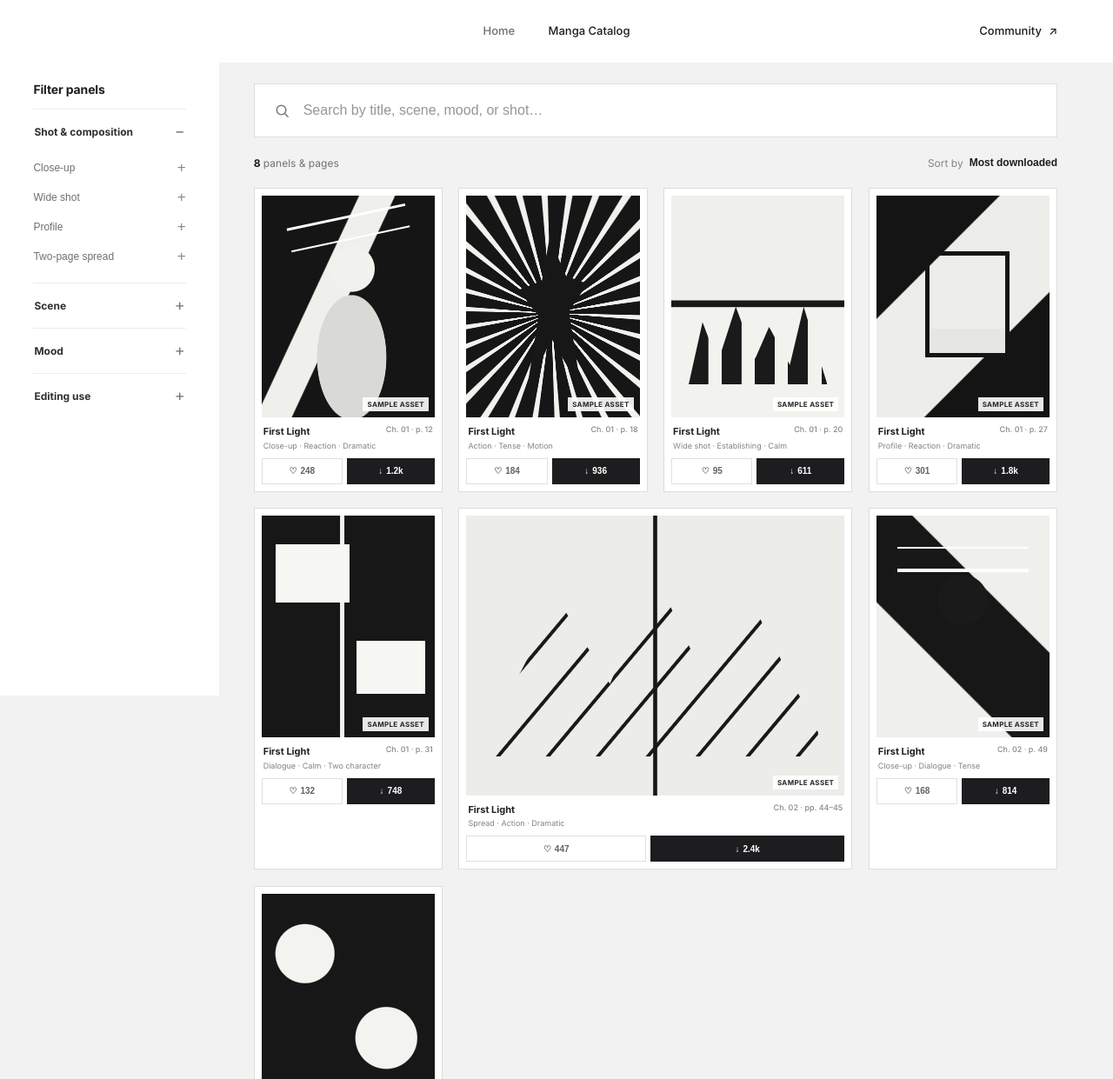
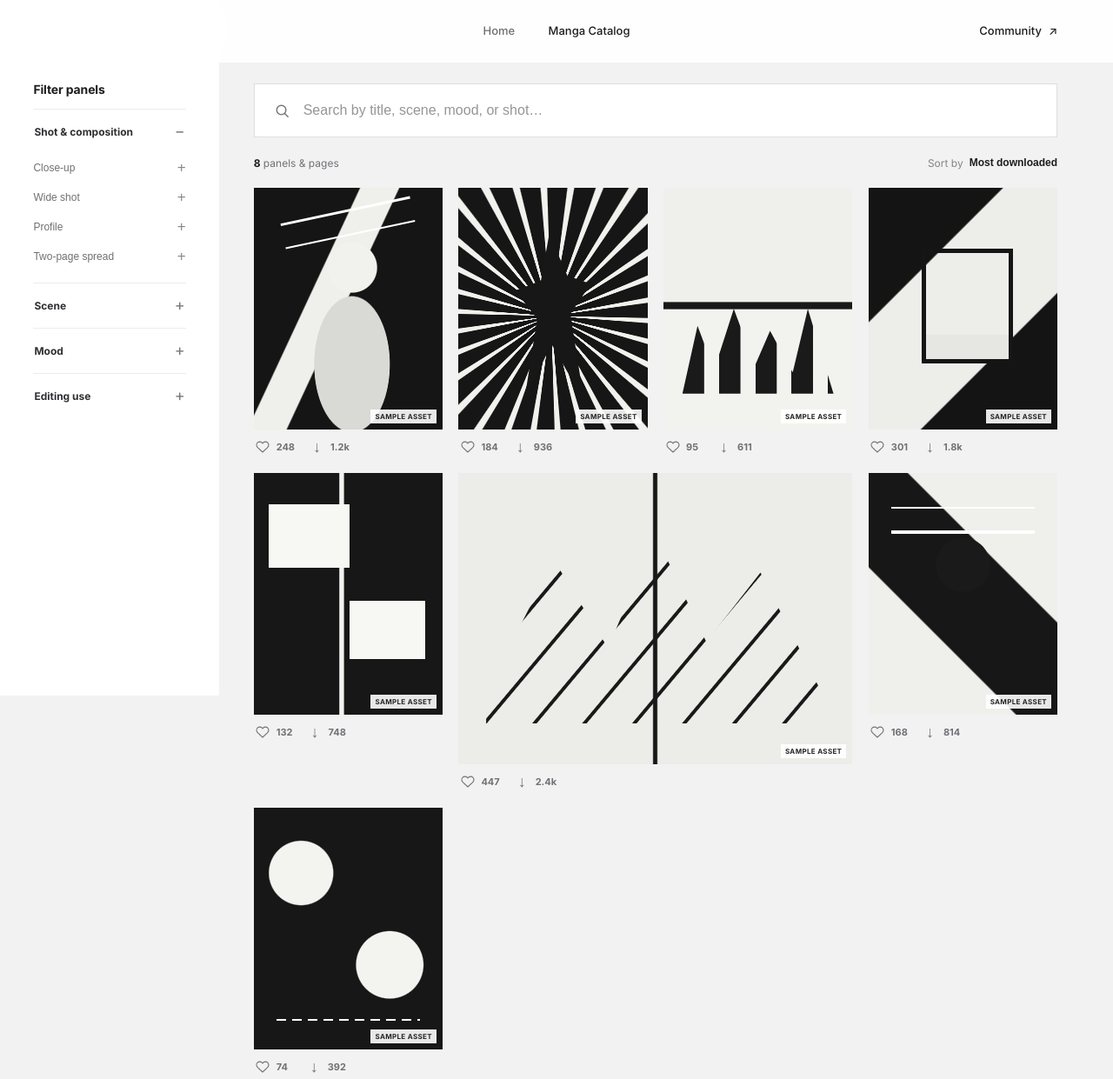
Before and after one commit to ryduzz1/hxlftone-web, a plain HTML site: page catalog.html in a window 1280 px wide. Shown: the top 1241 px of the page at 87% size. Drawn offline with Linux system fonts and the light colour scheme.

Commit message:
Polish catalog card actions with icon interactions

```diff
--- a/catalog.html
+++ b/catalog.html
@@ -87,43 +87,35 @@
             <div class="panel-grid" id="panel-grid">
               <article class="catalog-card" data-tags="close-up reaction dramatic zoom" data-search="first light close up reaction dramatic face page 12">
                 <div class="placeholder-panel panel-closeup" aria-label="Placeholder close-up panel artwork"><span>Sample asset</span></div>
-                <div class="card-copy"><p><strong>First Light</strong><span>Ch. 01 · p. 12</span></p><small>Close-up · Reaction · Dramatic</small></div>
-                <div class="card-actions"><button class="metric-button like-button" type="button" aria-label="Like First Light panel">♡ <span>248</span></button><button class="download-button" type="button">↓ <span>1.2k</span></button></div>
+                <div class="card-actions"><button class="icon-button like-button" type="button" aria-label="Like panel"><svg viewBox="0 0 24 24" aria-hidden="true"><path d="M20.8 4.8a5.5 5.5 0 0 0-7.8 0L12 5.8l-1-1a5.5 5.5 0 0 0-7.8 7.8l1 1L12 21l7.8-7.4 1-1a5.5 5.5 0 0 0 0-7.8Z"/></svg></button><span class="metric-count">248</span><button class="icon-button download-button" type="button" aria-label="Download panel">↓</button><span class="metric-count">1.2k</span></div>
               </article>
               <article class="catalog-card" data-tags="action tense pan shake" data-search="first light action tense movement fight page 18">
                 <div class="placeholder-panel panel-action" aria-label="Placeholder action panel artwork"><span>Sample asset</span></div>
-                <div class="card-copy"><p><strong>First Light</strong><span>Ch. 01 · p. 18</span></p><small>Action · Tense · Motion</small></div>
-                <div class="card-actions"><button class="metric-button like-button" type="button" aria-label="Like First Light panel">♡ <span>184</span></button><button class="download-button" type="button">↓ <span>936</span></button></div>
+                <div class="card-actions"><button class="icon-button like-button" type="button" aria-label="Like panel"><svg viewBox="0 0 24 24" aria-hidden="true"><path d="M20.8 4.8a5.5 5.5 0 0 0-7.8 0L12 5.8l-1-1a5.5 5.5 0 0 0-7.8 7.8l1 1L12 21l7.8-7.4 1-1a5.5 5.5 0 0 0 0-7.8Z"/></svg></button><span class="metric-count">184</span><button class="icon-button download-button" type="button" aria-label="Download panel">↓</button><span class="metric-count">936</span></div>
               </article>
               <article class="catalog-card" data-tags="wide establishing calm pan" data-search="first light wide establishing calm landscape page 20">
                 <div class="placeholder-panel panel-wide" aria-label="Placeholder wide panel artwork"><span>Sample asset</span></div>
-                <div class="card-copy"><p><strong>First Light</strong><span>Ch. 01 · p. 20</span></p><small>Wide shot · Establishing · Calm</small></div>
-                <div class="card-actions"><button class="metric-button like-button" type="button" aria-label="Like First Light panel">♡ <span>95</span></button><button class="download-button" type="button">↓ <span>611</span></button></div>
+                <div class="card-actions"><button class="icon-button like-button" type="button" aria-label="Like panel"><svg viewBox="0 0 24 24" aria-hidden="true"><path d="M20.8 4.8a5.5 5.5 0 0 0-7.8 0L12 5.8l-1-1a5.5 5.5 0 0 0-7.8 7.8l1 1L12 21l7.8-7.4 1-1a5.5 5.5 0 0 0 0-7.8Z"/></svg></button><span class="metric-count">95</span><button class="icon-button download-button" type="button" aria-label="Download panel">↓</button><span class="metric-count">611</span></div>
               </article>
               <article class="catalog-card" data-tags="profile reaction dramatic zoom" data-search="first light profile reaction dramatic page 27">
                 <div class="placeholder-panel panel-profile" aria-label="Placeholder profile panel artwork"><span>Sample asset</span></div>
-                <div class="card-copy"><p><strong>First Light</strong><span>Ch. 01 · p. 27</span></p><small>Profile · Reaction · Dramatic</small></div>
-                <div class="card-actions"><button class="metric-button like-button" type="button" aria-label="Like First Light panel">♡ <span>301</span></button><button class="download-button" type="button">↓ <span>1.8k</span></button></div>
+                <div class="card-actions"><button class="icon-button like-button" type="button" aria-label="Like panel"><svg viewBox="0 0 24 24" aria-hidden="true"><path d="M20.8 4.8a5.5 5.5 0 0 0-7.8 0L12 5.8l-1-1a5.5 5.5 0 0 0-7.8 7.8l1 1L12 21l7.8-7.4 1-1a5.5 5.5 0 0 0 0-7.8Z"/></svg></button><span class="metric-count">301</span><button class="icon-button download-button" type="button" aria-label="Download panel">↓</button><span class="metric-count">1.8k</span></div>
               </article>
               <article class="catalog-card" data-tags="dialogue calm zoom" data-search="first light dialogue calm speech bubbles page 31">
                 <div class="placeholder-panel panel-dialogue" aria-label="Placeholder dialogue panel artwork"><span>Sample asset</span></div>
-                <div class="card-copy"><p><strong>First Light</strong><span>Ch. 01 · p. 31</span></p><small>Dialogue · Calm · Two character</small></div>
-                <div class="card-actions"><button class="metric-button like-button" type="button" aria-label="Like First Light panel">♡ <span>132</span></button><button class="download-button" type="button">↓ <span>748</span></button></div>
+                <div class="card-actions"><button class="icon-button like-button" type="button" aria-label="Like panel"><svg viewBox="0 0 24 24" aria-hidden="true"><path d="M20.8 4.8a5.5 5.5 0 0 0-7.8 0L12 5.8l-1-1a5.5 5.5 0 0 0-7.8 7.8l1 1L12 21l7.8-7.4 1-1a5.5 5.5 0 0 0 0-7.8Z"/></svg></button><span class="metric-count">132</span><button class="icon-button download-button" type="button" aria-label="Download panel">↓</button><span class="metric-count">748</span></div>
               </article>
               <article class="catalog-card landscape-card" data-tags="spread action dramatic pan shake" data-search="first light two page spread action dramatic page 44 45">
                 <div class="placeholder-panel panel-spread" aria-label="Placeholder two-page spread artwork"><span>Sample asset</span></div>
-                <div class="card-copy"><p><strong>First Light</strong><span>Ch. 02 · pp. 44–45</span></p><small>Spread · Action · Dramatic</small></div>
-                <div class="card-actions"><button class="metric-button like-button" type="button" aria-label="Like First Light page spread">♡ <span>447</span></button><button class="download-button" type="button">↓ <span>2.4k</span></button></div>
+                <div class="card-actions"><button class="icon-button like-button" type="button" aria-label="Like page spread"><svg viewBox="0 0 24 24" aria-hidden="true"><path d="M20.8 4.8a5.5 5.5 0 0 0-7.8 0L12 5.8l-1-1a5.5 5.5 0 0 0-7.8 7.8l1 1L12 21l7.8-7.4 1-1a5.5 5.5 0 0 0 0-7.8Z"/></svg></button><span class="metric-count">447</span><button class="icon-button download-button" type="button" aria-label="Download page spread">↓</button><span class="metric-count">2.4k</span></div>
               </article>
               <article class="catalog-card" data-tags="close-up dialogue tense zoom" data-search="first light close up dialogue tense page 49">
                 <div class="placeholder-panel panel-closeup-alt" aria-label="Placeholder close-up panel artwork"><span>Sample asset</span></div>
-                <div class="card-copy"><p><strong>First Light</strong><span>Ch. 02 · p. 49</span></p><small>Close-up · Dialogue · Tense</small></div>
-                <div class="card-actions"><button class="metric-button like-button" type="button" aria-label="Like First Light panel">♡ <span>168</span></button><button class="download-button" type="button">↓ <span>814</span></button></div>
+                <div class="card-actions"><button class="icon-button like-button" type="button" aria-label="Like panel"><svg viewBox="0 0 24 24" aria-hidden="true"><path d="M20.8 4.8a5.5 5.5 0 0 0-7.8 0L12 5.8l-1-1a5.5 5.5 0 0 0-7.8 7.8l1 1L12 21l7.8-7.4 1-1a5.5 5.5 0 0 0 0-7.8Z"/></svg></button><span class="metric-count">168</span><button class="icon-button download-button" type="button" aria-label="Download panel">↓</button><span class="metric-count">814</span></div>
               </article>
               <article class="catalog-card" data-tags="wide funny reaction pan" data-search="first light wide funny reaction page 52">
                 <div class="placeholder-panel panel-funny" aria-label="Placeholder reaction panel artwork"><span>Sample asset</span></div>
-                <div class="card-copy"><p><strong>First Light</strong><span>Ch. 02 · p. 52</span></p><small>Wide shot · Reaction · Funny</small></div>
-                <div class="card-actions"><button class="metric-button like-button" type="button" aria-label="Like First Light panel">♡ <span>74</span></button><button class="download-button" type="button">↓ <span>392</span></button></div>
+                <div class="card-actions"><button class="icon-button like-button" type="button" aria-label="Like panel"><svg viewBox="0 0 24 24" aria-hidden="true"><path d="M20.8 4.8a5.5 5.5 0 0 0-7.8 0L12 5.8l-1-1a5.5 5.5 0 0 0-7.8 7.8l1 1L12 21l7.8-7.4 1-1a5.5 5.5 0 0 0 0-7.8Z"/></svg></button><span class="metric-count">74</span><button class="icon-button download-button" type="button" aria-label="Download panel">↓</button><span class="metric-count">392</span></div>
               </article>
               <div class="no-results" id="no-results" hidden>No sample panels match that search. Try a different tag or phrase.</div>
             </div>
@@ -161,7 +153,29 @@
       chosen.addEventListener('click', (event) => { const button = event.target.closest('[data-remove]'); if (button) { selectedFilters.delete(button.dataset.remove); refreshCatalog(); } });
       document.querySelector('.clear-filters').addEventListener('click', () => { selectedFilters.clear(); searchInput.value = ''; refreshCatalog(); });
       searchInput.addEventListener('input', refreshCatalog);
-      document.querySelectorAll('.like-button').forEach((button) => button.addEventListener('click', () => { if (button.classList.contains('is-liked')) return; button.classList.add('is-liked'); button.firstChild.textContent = '♥ '; button.querySelector('span').textContent = Number(button.querySelector('span').textContent) + 1; }));
+      document.querySelectorAll('.like-button').forEach((button) => button.addEventListener('click', () => {
+        const count = button.nextElementSibling;
+        const wasLiked = button.classList.toggle('is-liked');
+        count.textContent = Number(count.textContent) + (wasLiked ? 1 : -1);
+        button.setAttribute('aria-label', wasLiked ? 'Unlike panel' : 'Like panel');
+        if (!wasLiked) return;
+        button.classList.remove('is-bouncing');
+        void button.offsetWidth;
+        button.classList.add('is-bouncing');
+        [[-13,-10],[-4,-16],[7,-14],[14,-4],[10,9],[-10,9]].forEach(([x, y]) => {
+          const particle = document.createElement('span');
+          particle.className = 'like-particle';
+          particle.style.setProperty('--x', `${x}px`);
+          particle.style.setProperty('--y', `${y}px`);
+          button.append(particle);
+          particle.addEventListener('animationend', () => particle.remove());
+        });
+      }));
+      document.querySelectorAll('.download-button').forEach((button) => button.addEventListener('click', () => {
+        button.classList.remove('is-downloading');
+        void button.offsetWidth;
+        button.classList.add('is-downloading');
+      }));
       const sortButton = document.querySelector('.sort-button');
       const sortMenu = document.querySelector('.sort-menu');
       const sortControl = document.querySelector('.sort-control');
--- a/styles.css
+++ b/styles.css
@@ -778,7 +778,7 @@ h3 {
 .sort-menu button { border: 0; border-radius: 3px; padding: 9px 8px; background: transparent; color: #454549; font-size: 12px; font-weight: 550; text-align: left; white-space: nowrap; }
 .sort-menu button:hover { background: #f1f1ee; color: var(--ink); }
 .panel-grid { display: grid; grid-template-columns: repeat(4, minmax(0, 1fr)); gap: clamp(12px, 1.45vw, 22px); }
-.catalog-card { min-width: 0; padding: 8px; border: 1px solid #ddddda; border-radius: 7px; background: #fff; }
+.catalog-card { min-width: 0; padding: 0; border: 0; border-radius: 0; background: transparent; }
 .catalog-card[hidden] { display: none; }
 .placeholder-panel { position: relative; aspect-ratio: .78; overflow: hidden; border-radius: 3px; background: #171717; }
 .placeholder-panel > span { position: absolute; z-index: 3; right: 7px; bottom: 7px; padding: 3px 5px; background: rgba(255,255,255,.9); color: #242426; font-size: 8px; font-weight: 700; letter-spacing: .04em; text-transform: uppercase; }
@@ -800,17 +800,17 @@ h3 {
 .panel-closeup-alt::before { inset: 14% 12% auto; height: 9%; border-top: 2px solid #fff; border-bottom: 4px solid #fff; }
 .panel-funny { background: radial-gradient(circle at 25% 27%,#f3f3f0 0 14%,transparent 14.5%),radial-gradient(circle at 72% 65%,#f3f3f0 0 16%,transparent 16.5%),#171717; }
 .panel-funny::after { left: 12%; right: 12%; bottom: 12%; height: 2px; background: repeating-linear-gradient(90deg,#fff 0 11px,transparent 11px 18px); }
-.card-copy { padding: 10px 2px 8px; }
-.card-copy p { display: flex; justify-content: space-between; gap: 4px; margin: 0; color: #222225; font-size: 11px; line-height: 1.2; }
-.card-copy p strong { overflow: hidden; text-overflow: ellipsis; white-space: nowrap; }
-.card-copy p span { flex: 0 0 auto; color: #88888c; font-size: 9px; font-weight: 500; }
-.card-copy small { display: block; overflow: hidden; margin-top: 4px; color: #828287; font-size: 9px; text-overflow: ellipsis; white-space: nowrap; }
-.card-actions { display: grid; grid-template-columns: 1fr 1.08fr; gap: 5px; }
-.metric-button, .download-button { display: inline-flex; justify-content: center; align-items: center; gap: 4px; min-height: 30px; border: 1px solid #e0e0dd; border-radius: 3px; background: #fff; color: #626267; font-size: 10px; font-weight: 650; }
-.metric-button:hover { border-color: #f0a1ae; color: #df3854; }
-.metric-button.is-liked { border-color: #ec8293; background: #fff5f6; color: #dc3150; }
-.download-button { border-color: var(--ink); background: var(--ink); color: #fff; }
-.download-button:hover { border-color: var(--link); background: var(--link); }
+.card-actions { display: flex; align-items: center; gap: 5px; padding: 9px 0 1px; color: #707075; font-size: 11px; font-weight: 650; }
+.icon-button { position: relative; display: inline-grid; place-items: center; width: 21px; height: 21px; border: 0; padding: 0; background: transparent; color: #747479; cursor: pointer; line-height: 1; transition: color 150ms ease; }
+.like-button svg { width: 16px; height: 16px; fill: transparent; stroke: currentColor; stroke-linecap: round; stroke-linejoin: round; stroke-width: 1.75; transition: fill 150ms ease; }
+.like-button:hover, .like-button.is-liked { color: #e73b58; }
+.like-button.is-liked svg { fill: currentColor; }
+.download-button { margin-left: 10px; font-size: 18px; }
+.download-button:hover { color: var(--link); }
+.metric-count { min-width: 18px; }
+.like-button.is-bouncing svg { animation: like-bounce 460ms cubic-bezier(.2,1.65,.45,1) both; }
+.download-button.is-downloading { animation: download-bounce 390ms cubic-bezier(.2,1.45,.45,1) both; }
+.like-particle { position: absolute; width: 4px; height: 4px; border-radius: 50%; background: #e73b58; pointer-events: none; animation: like-particle 510ms ease-out both; }
 .no-results { grid-column: 1 / -1; padding: 60px 20px; border: 1px dashed #cfcfcb; color: var(--quiet); font-size: 14px; text-align: center; }
 .catalog *, .catalog *::before, .catalog *::after { border-radius: 0 !important; }
 
@@ -829,18 +829,27 @@ h3 {
   to { opacity: 1; }
 }
 
+@keyframes like-bounce {
+  0% { transform: scale(1); }
+  42% { transform: scale(1.45); }
+  70% { transform: scale(.88); }
+  100% { transform: scale(1); }
+}
+
+@keyframes download-bounce {
+  0%, 100% { transform: translateY(0); }
+  42% { transform: translateY(3px) scale(.88, 1.14); }
+  72% { transform: translateY(-2px) scale(1.06, .94); }
+}
+
+@keyframes like-particle {
+  0% { opacity: 1; transform: translate(0, 0) scale(1); }
+  100% { opacity: 0; transform: translate(var(--x), var(--y)) scale(0); }
+}
+
 @media (prefers-reduced-motion: no-preference) {
   .catalog-browser { animation: catalog-rise 620ms cubic-bezier(.16,1,.3,1) both; }
-  .catalog-card { opacity: 0; animation: catalog-rise 520ms cubic-bezier(.16,1,.3,1) both; }
   .selected-filter { animation: selected-filter-in 260ms cubic-bezier(.16,1,.3,1) both; }
-  .catalog-card:nth-child(1) { animation-delay: 100ms; }
-  .catalog-card:nth-child(2) { animation-delay: 145ms; }
-  .catalog-card:nth-child(3) { animation-delay: 190ms; }
-  .catalog-card:nth-child(4) { animation-delay: 235ms; }
-  .catalog-card:nth-child(5) { animation-delay: 280ms; }
-  .catalog-card:nth-child(6) { animation-delay: 325ms; }
-  .catalog-card:nth-child(7) { animation-delay: 370ms; }
-  .catalog-card:nth-child(8) { animation-delay: 415ms; }
 }
 
 @media (max-width: 1150px) { .panel-grid { grid-template-columns: repeat(3, minmax(0, 1fr)); } }
```
